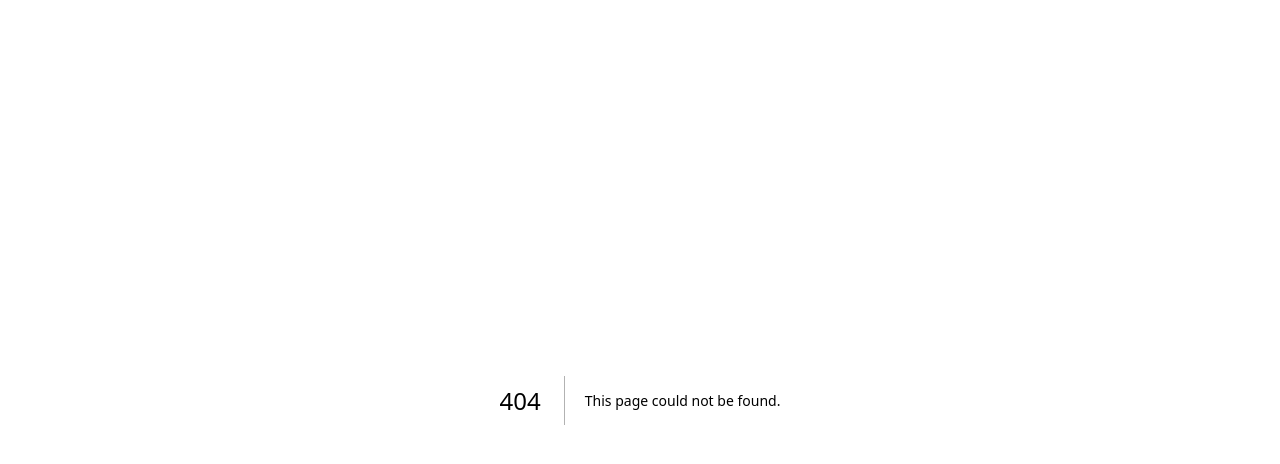
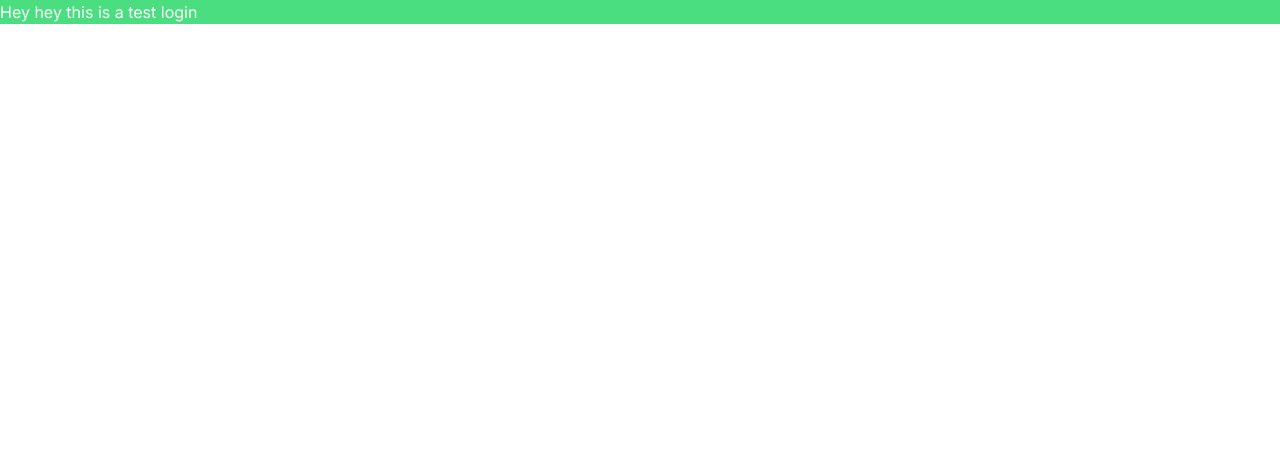
Before and after one commit to kjm9198/MatchaTime, a Next.js app: page /login in a window 1280 px wide. Before the commit this address had no page. Shown: the top 464 px of the page. Built offline with nearby package versions, Linux system fonts and the light colour scheme.

Commit message:
Done with the preparations for the project

```diff
--- /dev/null
+++ b/app/(auth)/(routes)/login/page.tsx
@@ -0,0 +1,9 @@
+const TestPage = () => {
+    return (
+        <div>
+            Hey hey this is a test login
+        </div>
+    );
+}
+
+export default TestPage;
--- /dev/null
+++ b/app/(auth)/(routes)/register/page.tsx
@@ -0,0 +1,9 @@
+const TestPage = () => {
+    return (
+        <div>
+            Hey hey this is a test register page
+        </div>
+    );
+}
+
+export default TestPage;
--- /dev/null
+++ b/app/(auth)/layout.tsx
@@ -0,0 +1,13 @@
+const RootLayout = ({
+    children
+}: {
+    children: React.ReactNode;
+}) => {
+    return (
+        <div className="h-full bg-green-400 text-white">
+            {children}
+        </div>
+    );
+}
+
+export default RootLayout;
--- /dev/null
+++ b/app/(route)/page.tsx
@@ -0,0 +1,9 @@
+const TestPage = () => {
+    return (
+        <div>
+            Hey hey this is a test page
+        </div>
+    );
+}
+
+export default TestPage;
```
